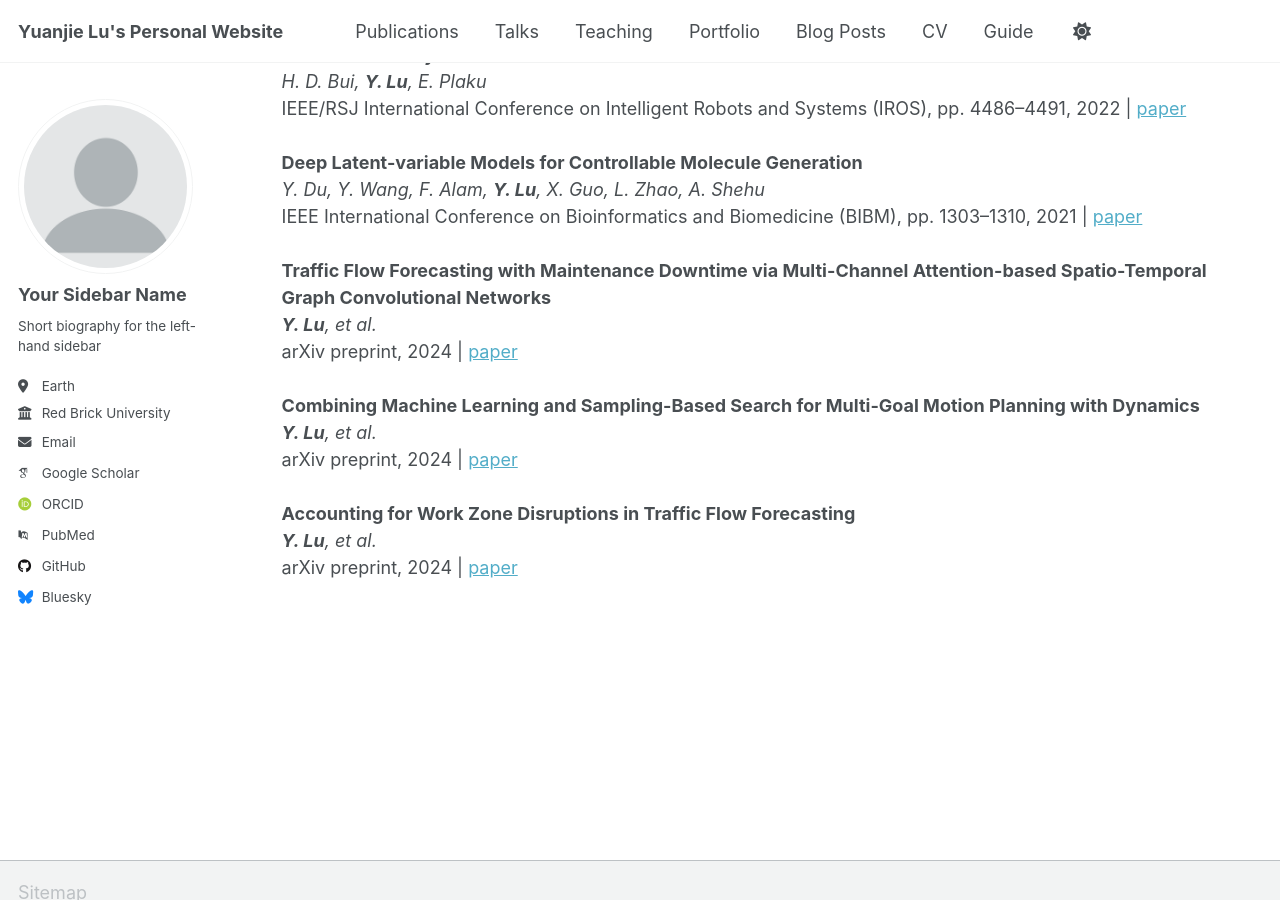
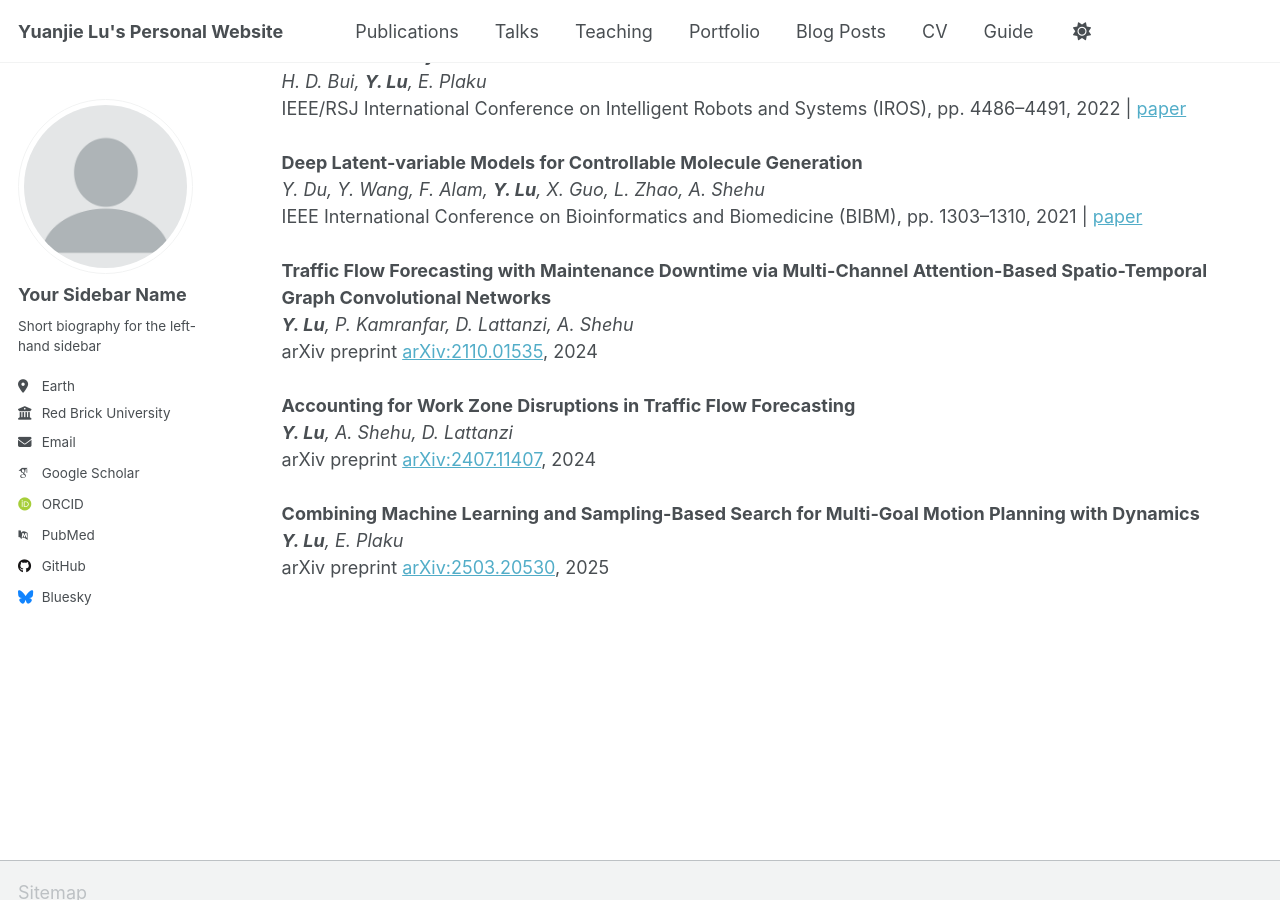
Before and after one commit to yuanjielu-64/yuanjielu-64.github.io, a Jekyll site: the page built from _pages/publications.md, in a window 1280 px wide and 900 px high, scrolled down 984 px. Built offline with Jekyll 4.4.1, drawn with Linux system fonts in a browser that asks for light colours; nearby versions of some CDN libraries; some web fonts are replaced; a script that is not in the unit is left out.

Commit message:
Update publications.md

```diff
--- a/_pages/publications.md
+++ b/_pages/publications.md
@@ -80,23 +80,20 @@ googlescholar: https://scholar.google.com/citations?user=BVwGPdQAAAAJ&hl=en
         IEEE International Conference on Bioinformatics and Biomedicine (BIBM), pp. 1303–1310, 2021
         | <a href="https://ieeexplore.ieee.org/document/9669692">paper</a>
       </div>
-      <div class="pub-card" data-topic="machine-learning" data-year="2024" data-selected="true">
-        <strong>Traffic Flow Forecasting with Maintenance Downtime via Multi-Channel Attention-based Spatio-Temporal Graph Convolutional Networks</strong><br>
-        <em><b>Y. Lu</b>, et al.</em><br>
-        arXiv preprint, 2024 |
-        <a href="https://arxiv.org/abs/2409.xxxxx" target="_blank">paper</a>
+      <div class="pub-card" data-topic="traffic-forecasting" data-year="2024" data-selected="true">
+        <strong>Traffic Flow Forecasting with Maintenance Downtime via Multi-Channel Attention-Based Spatio-Temporal Graph Convolutional Networks</strong><br>
+        <em><b>Y. Lu</b>, P. Kamranfar, D. Lattanzi, A. Shehu</em><br>
+        arXiv preprint <a href="https://arxiv.org/abs/2110.01535" target="_blank">arXiv:2110.01535</a>, 2024
       </div>
-      <div class="pub-card" data-topic="motion-planning" data-year="2024" data-selected="true">
+      <div class="pub-card" data-topic="traffic-forecasting" data-year="2024" data-selected="true">
+        <strong>Accounting for Work Zone Disruptions in Traffic Flow Forecasting</strong><br>
+        <em><b>Y. Lu</b>, A. Shehu, D. Lattanzi</em><br>
+        arXiv preprint <a href="https://arxiv.org/abs/2407.11407" target="_blank">arXiv:2407.11407</a>, 2024
+      </div>
+      <div class="pub-card" data-topic="motion-planning,learning-based-navigation" data-year="2025" data-selected="true">
         <strong>Combining Machine Learning and Sampling-Based Search for Multi-Goal Motion Planning with Dynamics</strong><br>
-        <em><b>Y. Lu</b>, et al.</em><br>
-        arXiv preprint, 2024 |
-        <a href="https://arxiv.org/abs/2408.xxxxx" target="_blank">paper</a>
-      </div>
-      <div class="pub-card" data-topic="machine-learning" data-year="2024" data-selected="true">
-        <strong>Accounting for Work Zone Disruptions in Traffic Flow Forecasting</strong><br>
-        <em><b>Y. Lu</b>, et al.</em><br>
-        arXiv preprint, 2024 |
-        <a href="https://arxiv.org/abs/2407.xxxxx" target="_blank">paper</a>
+        <em><b>Y. Lu</b>, E. Plaku</em><br>
+        arXiv preprint <a href="https://arxiv.org/abs/2503.20530" target="_blank">arXiv:2503.20530</a>, 2025
       </div>
     </div>
   </div>
```
